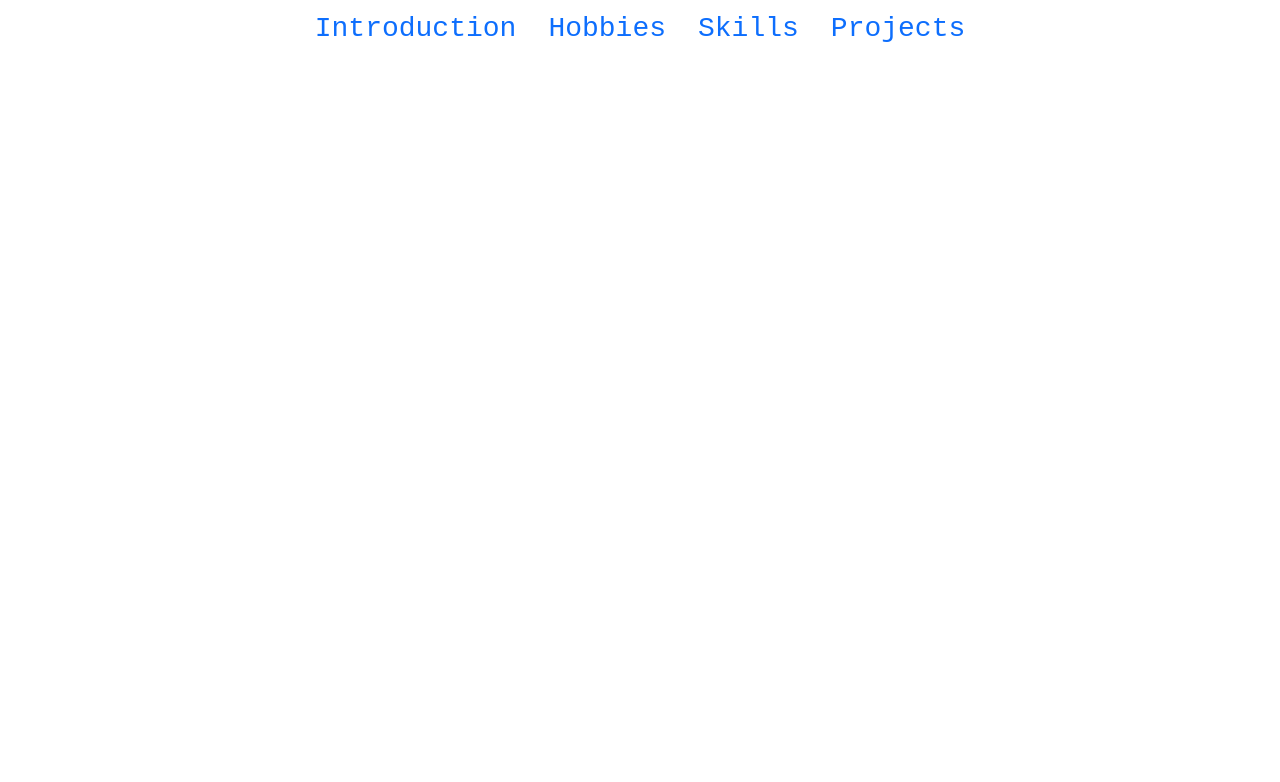
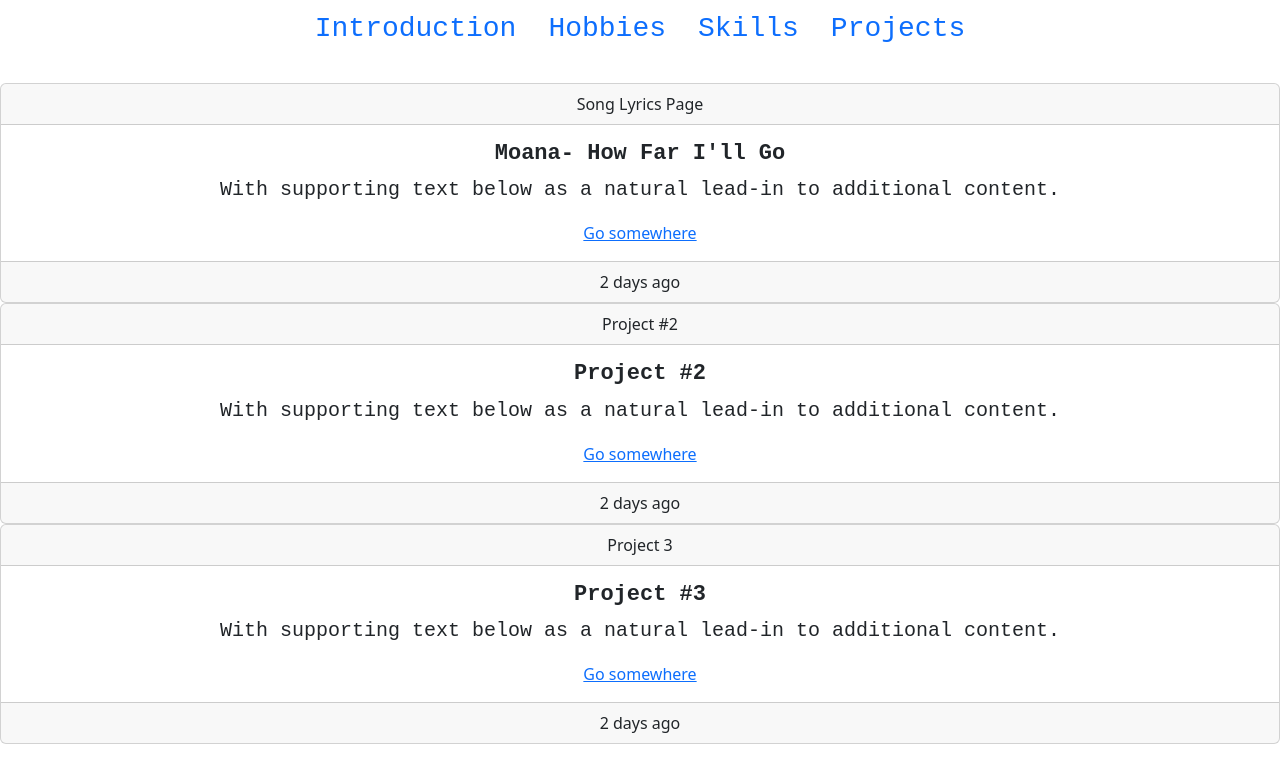
Before and after one commit to khanmaryum92/about_me, a plain HTML site: page projects.html in a window 1280 px wide. Drawn offline with nearby package versions, Linux system fonts and the light colour scheme.

Commit message:
Updated
added some projects

```diff
--- a/projects.html
+++ b/projects.html
@@ -29,7 +29,48 @@
         <a class="nav-link" href="projects.html">Projects</a>
       </li>
     </ul>
+  <!--Project #1-->
+<div class="card text-center">
+  <div class="card-header">
+    Song Lyrics Page
+  </div>
+  <div class="card-body">
+    <h4 class="card-title">Moana- How Far I'll Go</h4>
+    <p class="card-text">With supporting text below as a natural lead-in to additional content.</p>
+    <a href="#" class="btn-solid theme-primary mx-auto">Go somewhere</a>
+  </div>
+  <div class="card-footer fg-2">
+    2 days ago
+  </div>
 
+<!--Project #2-->
+</div><div class="card text-center">
+  <div class="card-header">
+    Project #2
+  </div>
+  <div class="card-body">
+    <h4 class="card-title">Project #2</h4>
+    <p class="card-text">With supporting text below as a natural lead-in to additional content.</p>
+    <a href="#" class="btn-solid theme-primary mx-auto">Go somewhere</a>
+  </div>
+  <div class="card-footer fg-2">
+    2 days ago
+  </div>
+
+<!--Project #3-->
+</div><div class="card text-center">
+  <div class="card-header">
+    Project 3
+  </div>
+  <div class="card-body">
+    <h4 class="card-title">Project #3</h4>
+    <p class="card-text">With supporting text below as a natural lead-in to additional content.</p>
+    <a href="#" class="btn-solid theme-primary mx-auto">Go somewhere</a>
+  </div>
+  <div class="card-footer fg-2">
+    2 days ago
+  </div>
+</div>
     <script
       src="https://cdn.jsdelivr.net/npm/bootstrap@5.3.8/dist/js/bootstrap.bundle.min.js"
       integrity="sha384-FKyoEForCGlyvwx9Hj09JcYn3nv7wiPVlz7YYwJrWVcXK/BmnVDxM+D2scQbITxI"
```
Also changed, not shown: index.html (+5 -0 lines).
